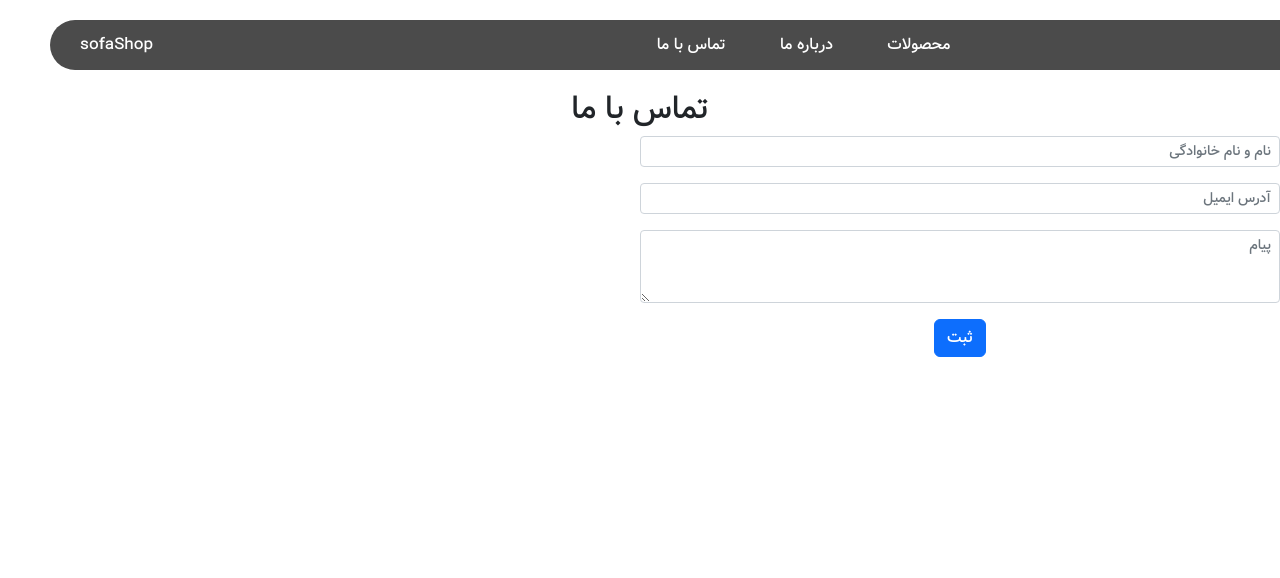
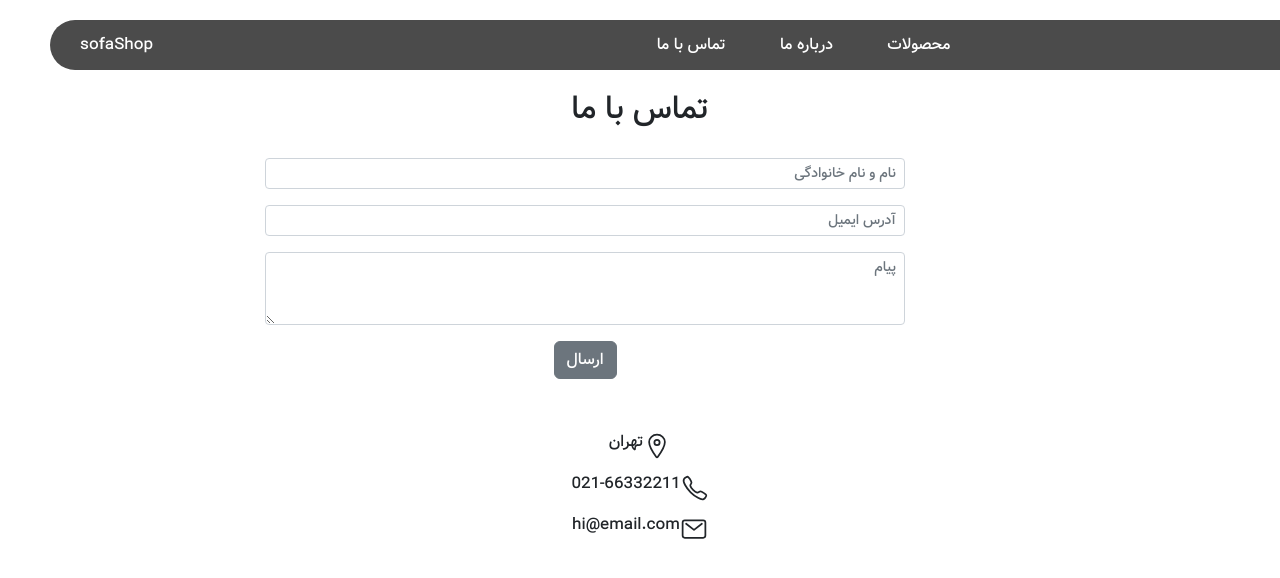
Before and after one commit to khadijeh68/sofaShop, a React (Create React App) app: page /contactUs in a window 1280 px wide. Shown: the top 578 px of the page. Built offline with nearby package versions, Linux system fonts and the light colour scheme.

Commit message:
UI: contactUs page changed

```diff
--- a/src/components/pages/contactUs/contact.module.css
+++ b/src/components/pages/contactUs/contact.module.css
@@ -1,8 +1,15 @@
-.contact{
+.main{
     direction: rtl;
     text-align: center;
     font-family: Vazir-Bold;
 }
 .form{
     width: 50%;
+    margin: 30px 375px 50px 0
 }
+.icon{
+    display: flex;
+    flex-direction: row;
+    justify-content: center;
+    align-items: center;
+}
--- a/src/components/pages/contactUs/index.js
+++ b/src/components/pages/contactUs/index.js
@@ -1,24 +1,54 @@
 import { Button, Form } from "react-bootstrap";
 import style from "./contact.module.css";
+import {
+  IoCallOutline,
+  IoLocationOutline,
+  IoMailOutline,
+} from "react-icons/io5";
 
 function ContactUs() {
   return (
+    <div className={style.main}>
+      <h2>تماس با ما</h2>
       <div className={style.contact}>
-      <h2>تماس با ما</h2>
         <Form className={style.form}>
           <Form.Group className="mb-3">
-          <Form.Control type="text" placeholder="نام و نام خانوادگی" size="sm" />
+            <Form.Control
+              type="text"
+              placeholder="نام و نام خانوادگی"
+              size="sm"
+            />
           </Form.Group>
           <Form.Group className="mb-3">
-          <Form.Control type="email" placeholder="آدرس ایمیل" size="sm"/>
+            <Form.Control type="email" placeholder="آدرس ایمیل" size="sm" />
           </Form.Group>
           <Form.Group className="mb-3">
-          <Form.Control as="textarea" placeholder="پیام" rows={3} size="sm"/>
+            <Form.Control as="textarea" placeholder="پیام" rows={3} size="sm" />
           </Form.Group>
-        <Button variant="primary" type="submit">
-        ثبت
+          <Button variant="secondary" type="submit">
+            ارسال
           </Button>
         </Form>
+        <div className={style.icon}>
+          <h3>
+            <IoLocationOutline />
+          </h3>
+          <p>تهران</p>
+        </div>
+        <div className={style.icon}>
+          <h3>
+            <IoCallOutline />
+          </h3>
+          <p>021-66332211</p>
+        </div>
+        <div className={style.icon}>
+          <h3>
+            <IoMailOutline />
+          </h3>
+          <p>hi@email.com</p>
+        </div>
+
+      </div>
     </div>
   );
 }
```
Lines whose indentation alone changed are shown as unchanged.
